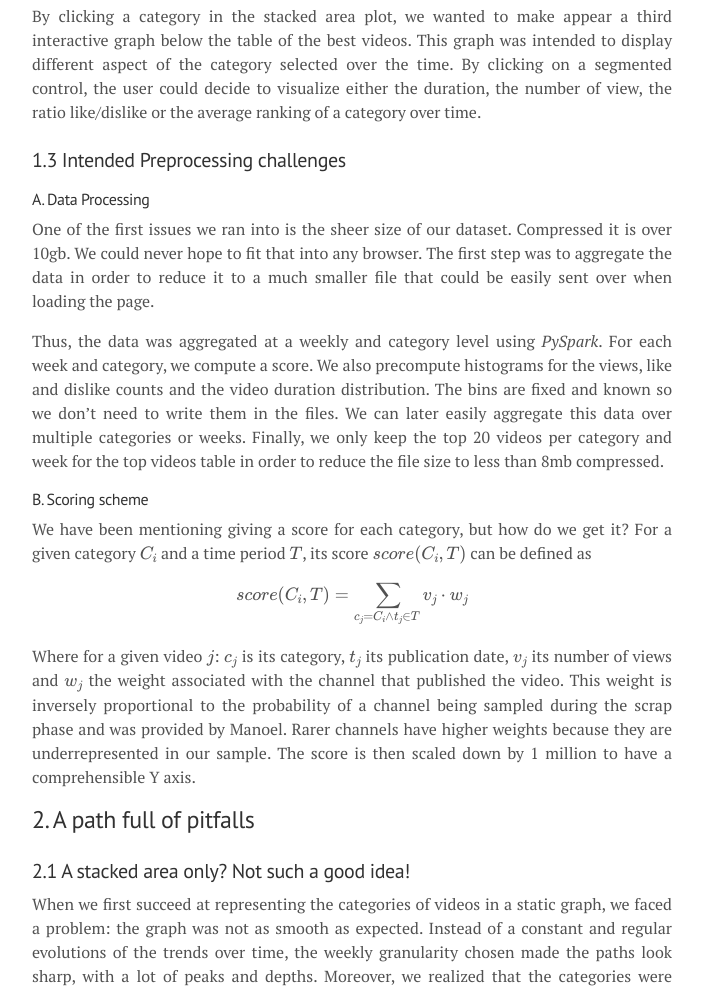
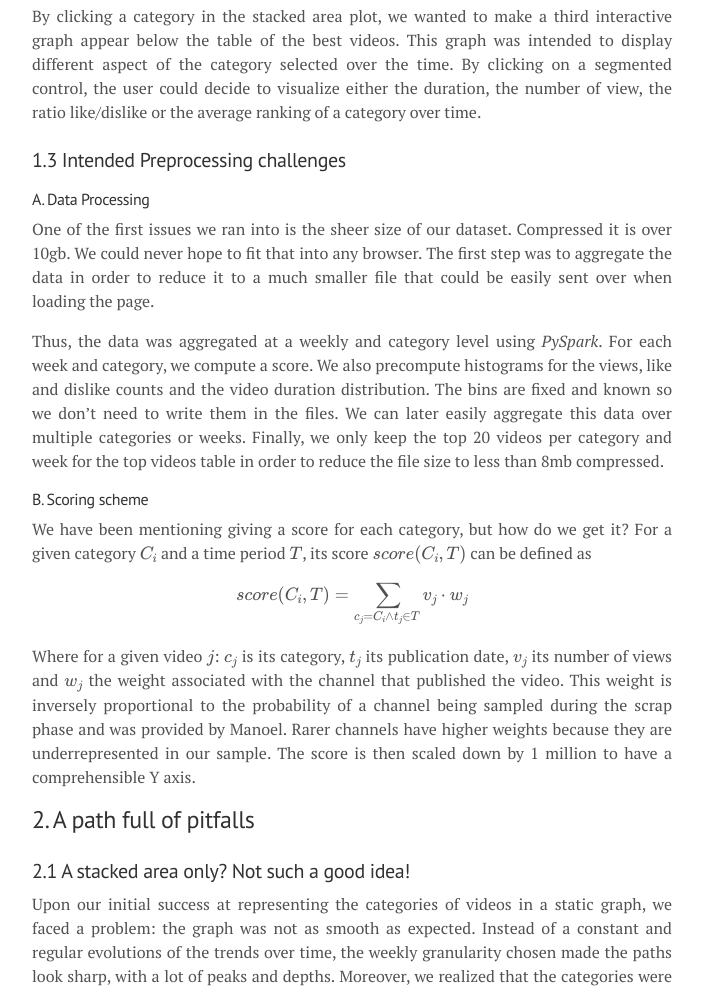
Before and after one commit to tvaucher/youtube-viz, a Jekyll site: the page built from processbook.md, in a window 1280 px wide and 1400 px high, scrolled down 1704 px. Shown: the part 255-1247 px from the top of the window, without its empty margins (288-991 px from the left). Built offline with Jekyll 4.4.1, drawn with Linux system fonts in a browser that asks for light colours; some of the changed text lies outside the part shown.

Commit message:
Fix typos and syntax

```diff
--- a/index.html
+++ b/index.html
@@ -65,7 +65,7 @@
 <div class="content-text">
   <h1>Welcome in the world of YouTube videos</h1>
   <p>
-    In this project, we aim at exploring the metadata of 96 million YouTube videos. They span from the very origin of
+    In this project, we aim to explore the metadata of 96 million YouTube videos. They span from the very origin of
     YouTube to late 2019 when the data was scraped. We use a sample from English channels with more than 10 thousand
     subscribers as our source. For your convenience, we present only data from January 2008 to June 2019 so you can
     appreciate how YouTube grew over the years. The visualization is separated into two parts, the main visualization on
--- a/processbook.md
+++ b/processbook.md
@@ -32,7 +32,7 @@
     <img src="https://i.imgur.com/o0JR8FB.jpg" alt="Sketch additional plots">
 </figure>
 
-By clicking a category in the stacked area plot, we wanted to make appear a third interactive graph below the table of the best videos. This graph was intended to display different aspect of the category selected over the time. By clicking on a segmented control, the user could decide to visualize either the duration, the number of view, the ratio like/dislike or the average ranking of a category over time.
+By clicking a category in the stacked area plot, we wanted to make a third interactive graph appear below the table of the best videos. This graph was intended to display different aspect of the category selected over the time. By clicking on a segmented control, the user could decide to visualize either the duration, the number of view, the ratio like/dislike or the average ranking of a category over time.
 
 ### 1.3 Intended Preprocessing challenges
 #### A. Data Processing
@@ -50,7 +50,7 @@
 ## 2. A path full of pitfalls
 
 ### 2.1 A stacked area only? Not such a good idea!
-When we first succeed at representing the categories of videos in a static graph, we faced a problem: the graph was not as smooth as expected. Instead of a constant and regular evolutions of the trends over time, the weekly granularity chosen made the paths look sharp, with a lot of peaks and depths. Moreover, we realized that the categories were unbalanced.
+Upon our initial success at representing the categories of videos in a static graph, we faced a problem: the graph was not as smooth as expected. Instead of a constant and regular evolutions of the trends over time, the weekly granularity chosen made the paths look sharp, with a lot of peaks and depths. Moreover, we realized that the categories were unbalanced.
 <figure class="process-book">
     <img src="https://i.imgur.com/7WXoYbC.jpg" alt="Early version of stacked area plot">
 </figure>
```
Also changed, not shown: other parts of processbook.md (+5 -5 lines).
